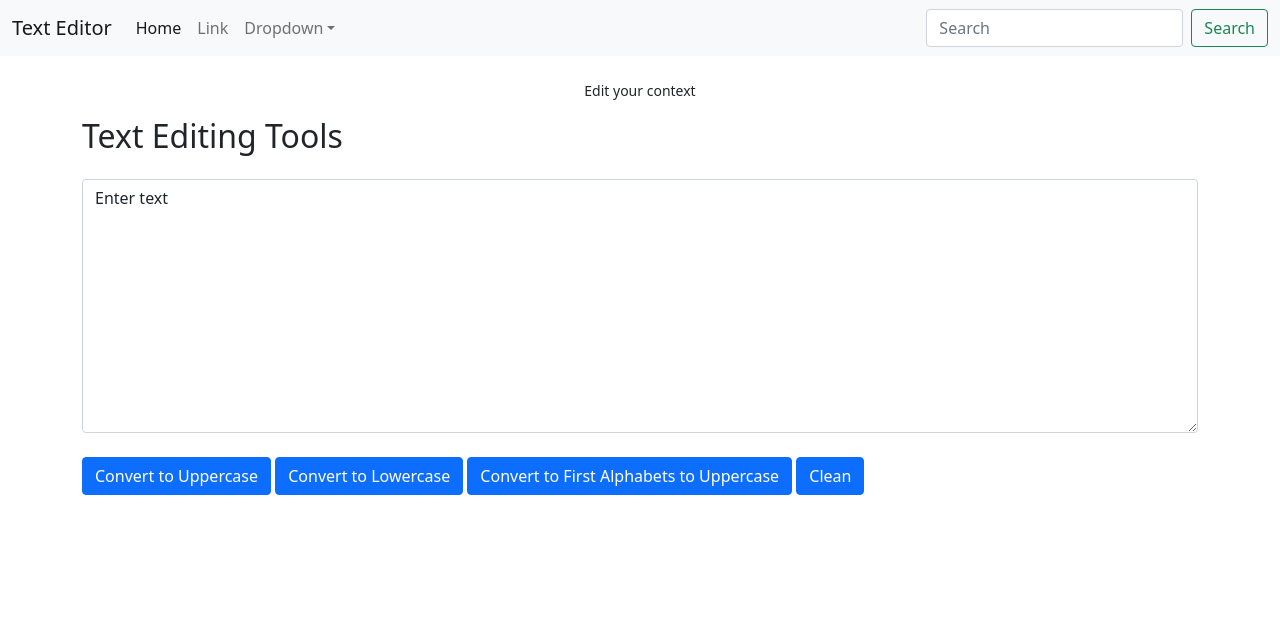
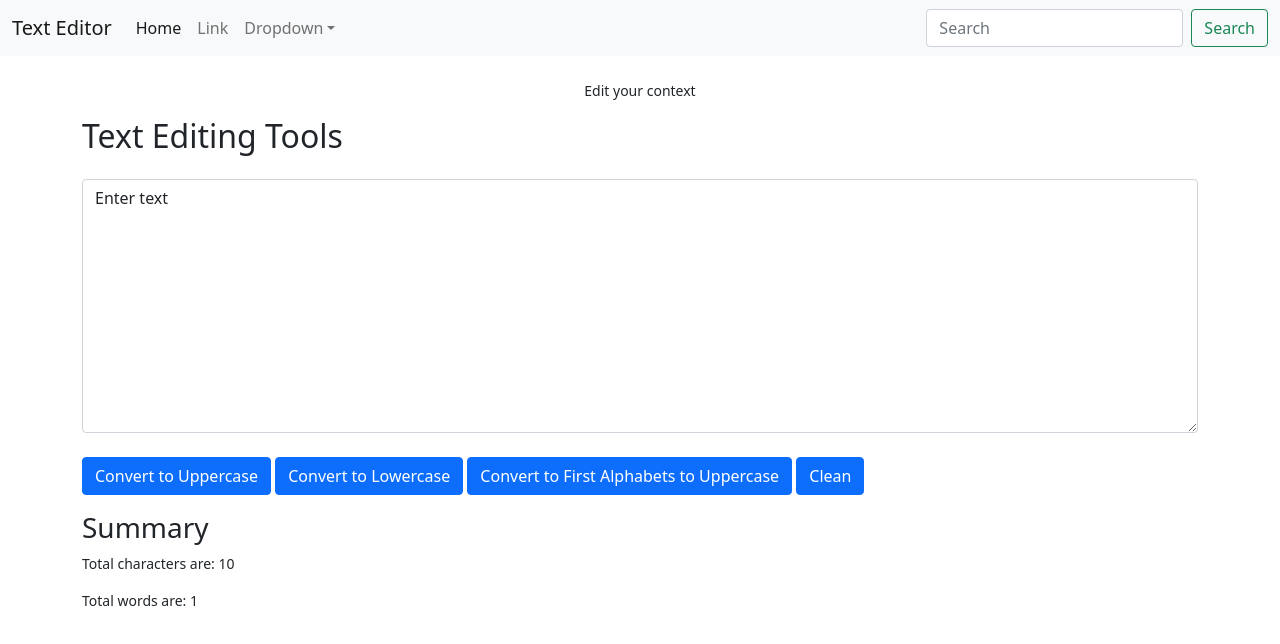
Before and after one commit to iamsuvhro/textUtils, a React (Create React App) app: page / in a window 1280 px wide. Shown: the top 644 px of the page. Built offline with nearby package versions, Linux system fonts and the light colour scheme.

Commit message:
context realtime count added

```diff
--- a/src/components/TextForm.js
+++ b/src/components/TextForm.js
@@ -11,11 +11,10 @@ export default function TextForm(props) {
     const handleLowCase = () =>{
         setText(text.toLocaleLowerCase());
     }
-
+    // function to clean context
     const handleClean = () =>{
         setText('');
     }
-
 
     // function to change first alphabet to uppercase
     const handleFirstCase = () =>{
@@ -33,6 +32,8 @@ export default function TextForm(props) {
     const handleOnChange = (event) =>{
         setText(event.target.value);
     }
+
+
     const [text,setText] = useState('Enter text');
     //setText('Hello enter your text');
   return (
@@ -47,6 +48,11 @@ export default function TextForm(props) {
         <button className="btn btn-primary" onClick={handleFirstCase}>Convert to First Alphabets to Uppercase</button>&nbsp;
         <button className="btn btn-primary" onClick={handleClean}>Clean</button>&nbsp;
     </div>
+    <div className="container my-3">
+        <h3>Summary</h3>
+        <p>Total characters are: {text.length}</p>
+        <p>Total words are: {text.split(" ").length-1}</p>
+    </div>
     </>
   )
 }
```
